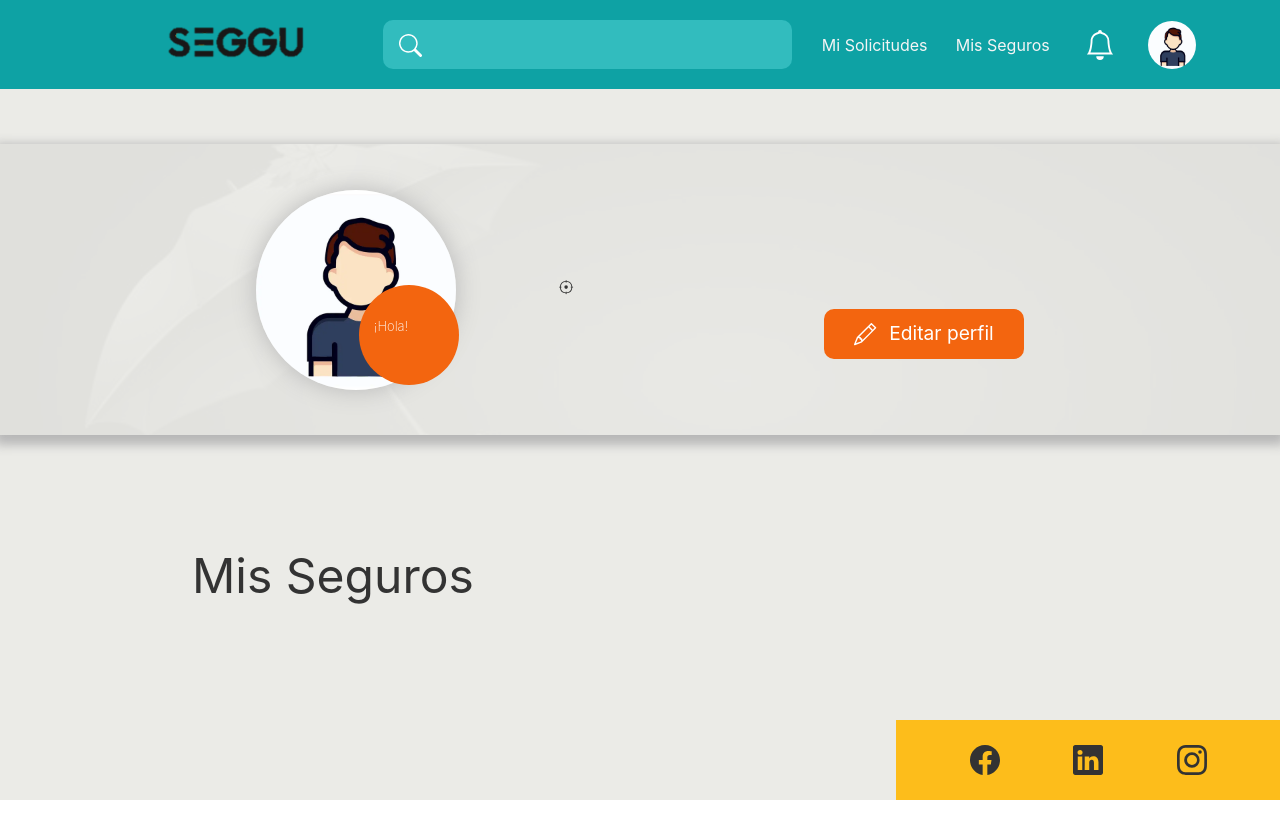
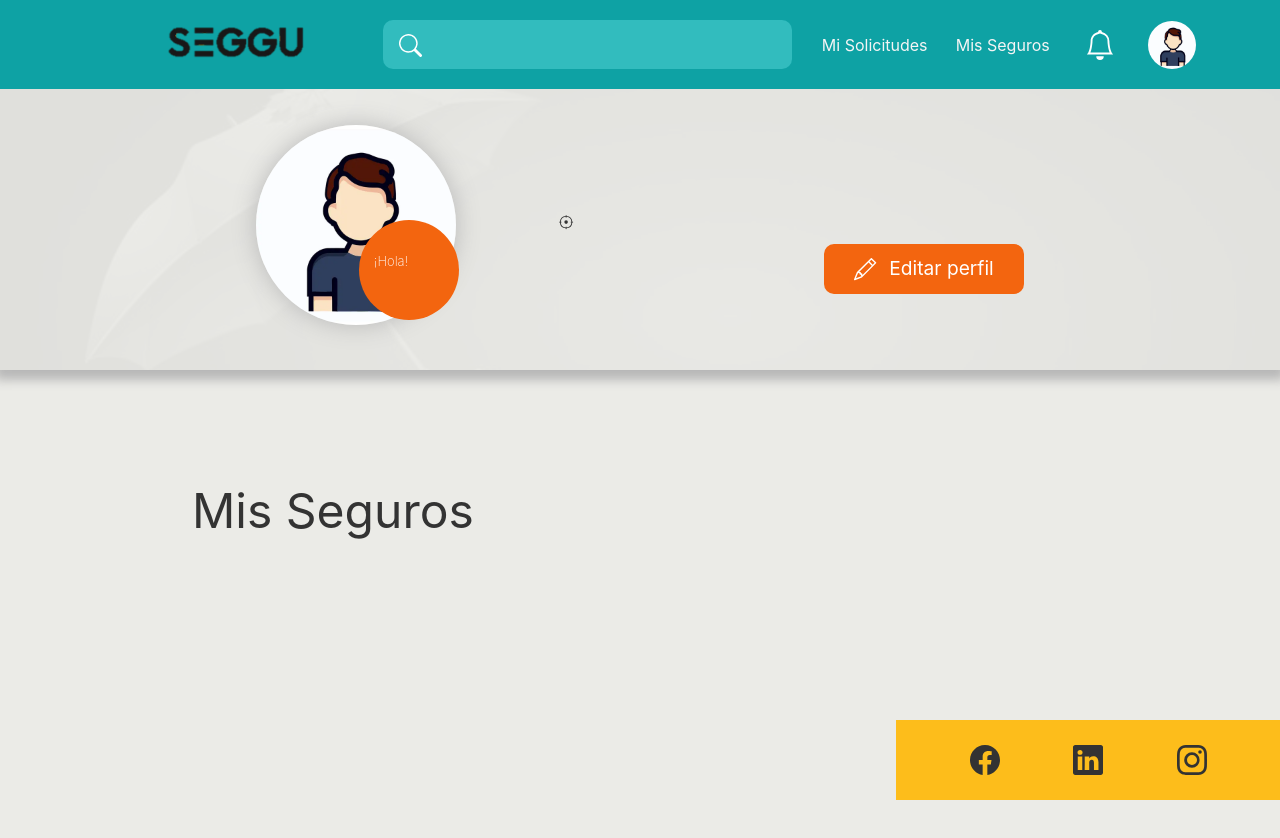
Before and after one commit to DevCuidame/SegguFrontend, a React (Create React App) app: page /home in a window 1280 px wide. Shown: the top 838 px of the page. Before the commit the page ends 800 px from the top, so only its background shows below. Built offline with nearby package versions, Linux system fonts and the light colour scheme.

Commit message:
Refactor styling for home and profile components; adjust layout and positioning

```diff
--- a/src/pages/home/home.scss
+++ b/src/pages/home/home.scss
@@ -3,8 +3,9 @@
 .main-home{
     background-color: #ebebe7;
     height: 100vh;
-    padding: 5.5rem 0;
     width: auto;
+    position: relative;
+    top: 79px;
     display: flex;
     flex-direction: column;
     align-items: center;
--- a/src/pages/perfil/components/DataPerfil.scss
+++ b/src/pages/perfil/components/DataPerfil.scss
@@ -4,7 +4,6 @@
     .data-perfil{
         height: calc(45vh - 69px);
         width: 100%;
-        margin-top: 3.5rem;
         position: relative;
         display: flex;
         align-items: center;
```
